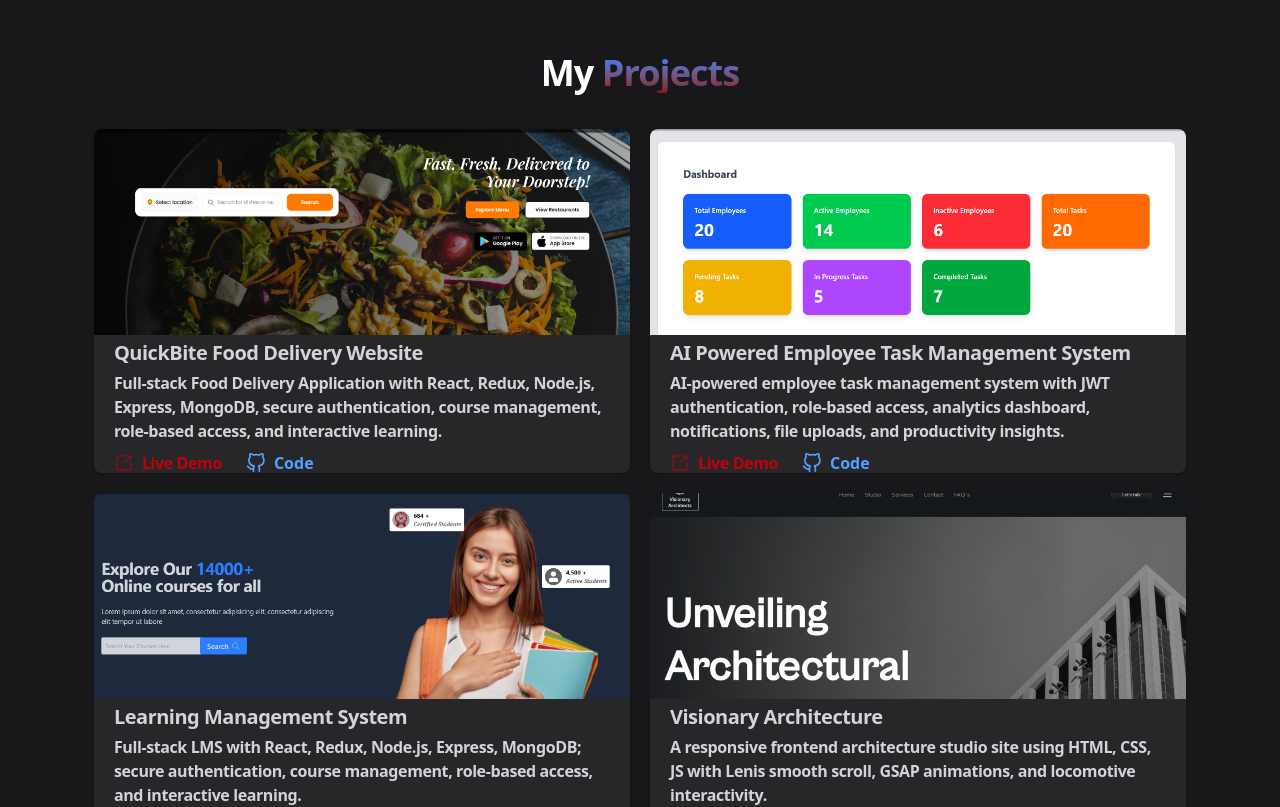
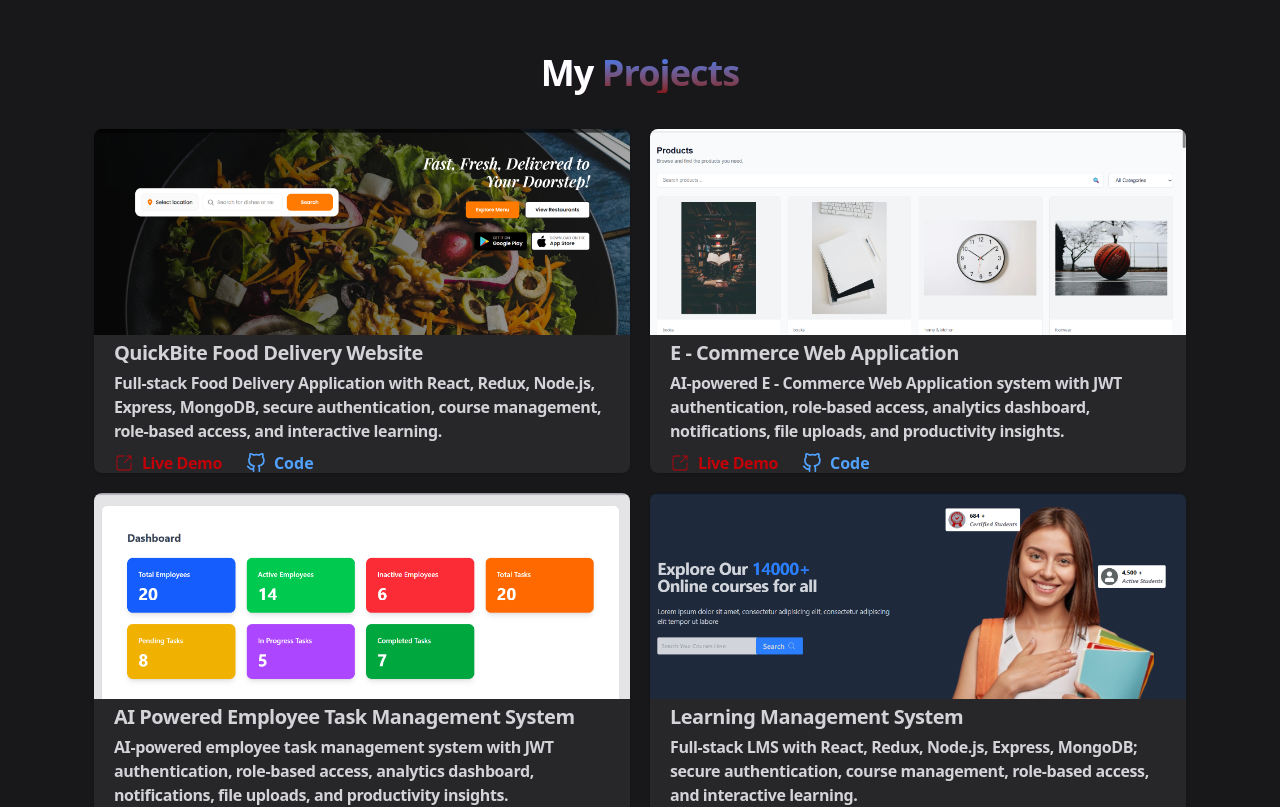
Before and after one commit to Annu12348/Portfolio, a React (Vite) app in the folder Frontend/: page / in a window 1280 px wide. Shown: the part 2680-3487 px from the top of the page. Built offline with nearby package versions, Linux system fonts and the light colour scheme.

Commit message:
1 project add

```diff
--- a/Frontend/src/pages/Project.jsx
+++ b/Frontend/src/pages/Project.jsx
@@ -166,6 +166,16 @@ const PROJECTS = [
     techStack: "React.JS, Node.JS, Express.JS, MongoDB"
   },
   {
+    image: "/e.png",
+    name: "E - Commerce Web Application",
+    description:
+      "AI-powered E - Commerce Web Application system with JWT authentication, role-based access, analytics dashboard, notifications, file uploads, and productivity insights.",
+    code: "https://github.com/Annu12348/task01",
+    link: "https://ecommerce-weld-eight-hu35wtmvl7.vercel.app",
+    category: "Full Stack",
+    techStack: "React.JS, Node.JS, Express.JS, MongoDB"
+  },
+  {
     image: "/employee.png",
     name: "AI Powered Employee Task Management System",
     description:
```
Also changed, not shown: Frontend/public/e.png (added).
